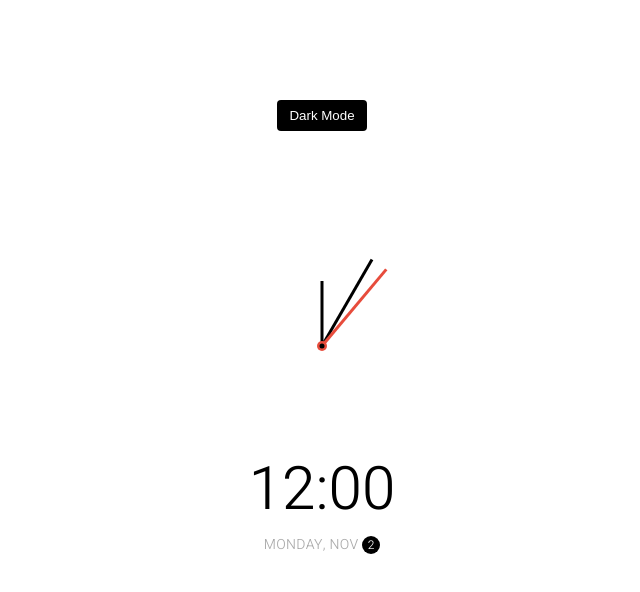
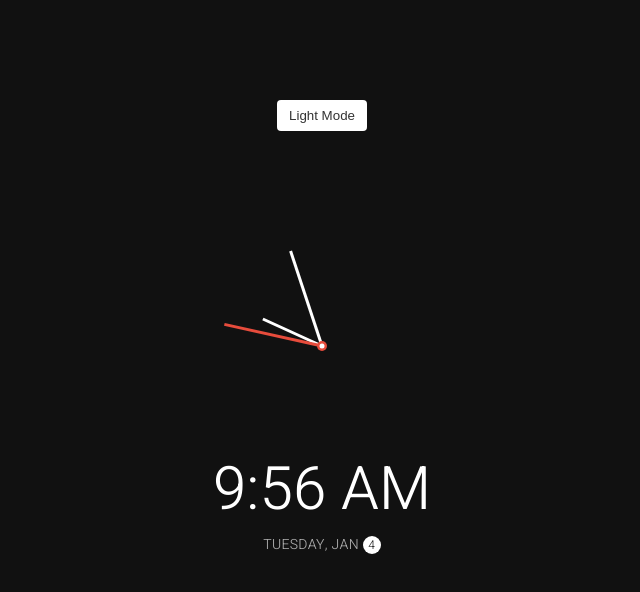
Before and after one commit to GouthamShiv/webstash-19, a plain HTML site: page app/index.html in a window 1280 px wide. Shown: the whole page, without its empty margins (318-958 px from the left). Drawn offline with Linux system fonts and the light colour scheme.

Commit message:
completed

```diff
--- a/app/index.html
+++ b/app/index.html
@@ -1,5 +1,5 @@
 <!DOCTYPE html>
-<html lang="en">
+<html lang="en" class="dark">
 <head>
     <meta charset="UTF-8">
     <meta http-equiv="X-UA-Compatible" content="IE=edge">
@@ -11,7 +11,7 @@
     <title>Theme Clock</title>
 </head>
 <body>
-    <button class="toggle">Dark Mode</button>
+    <button class="toggle">Light Mode</button>
     <div class="clock-container">
         <div class="clock">
             <div class="needle hour"></div>
@@ -19,8 +19,8 @@
             <div class="needle second"></div>
             <div class="center-point"></div>
         </div>
-        <div class="time">12:00</div>
-        <div class="date">Monday, Nov <span class="circle">2</span></div>
+        <div class="time"></div>
+        <div class="date"></div>
     </div>
     <script src="script.js"></script>
 </body>
--- a/app/script.js
+++ b/app/script.js
@@ -0,0 +1,61 @@
+const hourEl = document.querySelector('.hour');
+const minuteEl = document.querySelector('.minute');
+const secondEl = document.querySelector('.second');
+const timeEl = document.querySelector('.time');
+const dateEl = document.querySelector('.date');
+const toggle = document.querySelector('.toggle');
+
+const days = ["Sunday", "Monday", "Tuesday", "Wednesday", "Thursday", "Friday", "Saturday"];
+const months = [
+    "Jan",
+    "Feb",
+    "Mar",
+    "Apr",
+    "May",
+    "Jun",
+    "Jul",
+    "Aug",
+    "Sep",
+    "Oct",
+    "Nov",
+    "Dec"
+];
+
+toggle.addEventListener('click', (e) => {
+    const html = document.querySelector('html');
+    if (html.classList.contains('dark')) {
+        html.classList.remove('dark');
+        e.target.innerHTML = 'Dark Mode'
+    } else {
+        html.classList.add('dark');
+        e.target.innerHTML = 'Light Mode'
+    }
+});
+
+function setTime() {
+    const time = new Date();
+    const month = time.getMonth();
+    const day = time.getDay();
+    const date = time.getDate();
+    const hours = time.getHours();
+    const hoursForClock = hours % 12;
+    const minutes = time.getMinutes();
+    const seconds = time.getSeconds();
+    const ampm = hours >= 12 ? 'PM' : 'AM';
+
+    hourEl.style.transform = `translate(-50%, -100%) rotate(${scale(hoursForClock, 0, 11, 0, 360)}deg)`;
+    minuteEl.style.transform = `translate(-50%, -100%) rotate(${scale(minutes, 0, 59, 0, 360)}deg)`;
+    secondEl.style.transform = `translate(-50%, -100%) rotate(${scale(seconds, 0, 59, 0, 360)}deg)`;
+
+    timeEl.innerHTML = `${hoursForClock}:${minutes < 10 ? `0${minutes}` : minutes} ${ampm}`;
+
+    dateEl.innerHTML = `${days[day]}, ${months[month]} <span class="circle">${date}</span>`;
+}
+
+const scale = (num, in_min, in_max, out_min, out_max) => {
+    return (num - in_min) * (out_max - out_min) / (in_max - in_min) + out_min;
+}
+
+setTime();
+
+setInterval(setTime, 1000);
--- a/app/style.css
+++ b/app/style.css
@@ -69,6 +69,7 @@ body {
     height: 65px;
     width: 3px;
     transform-origin: bottom center;
+    transition: all 0.5s ease;
 }
 
 .needle.hour {
```
